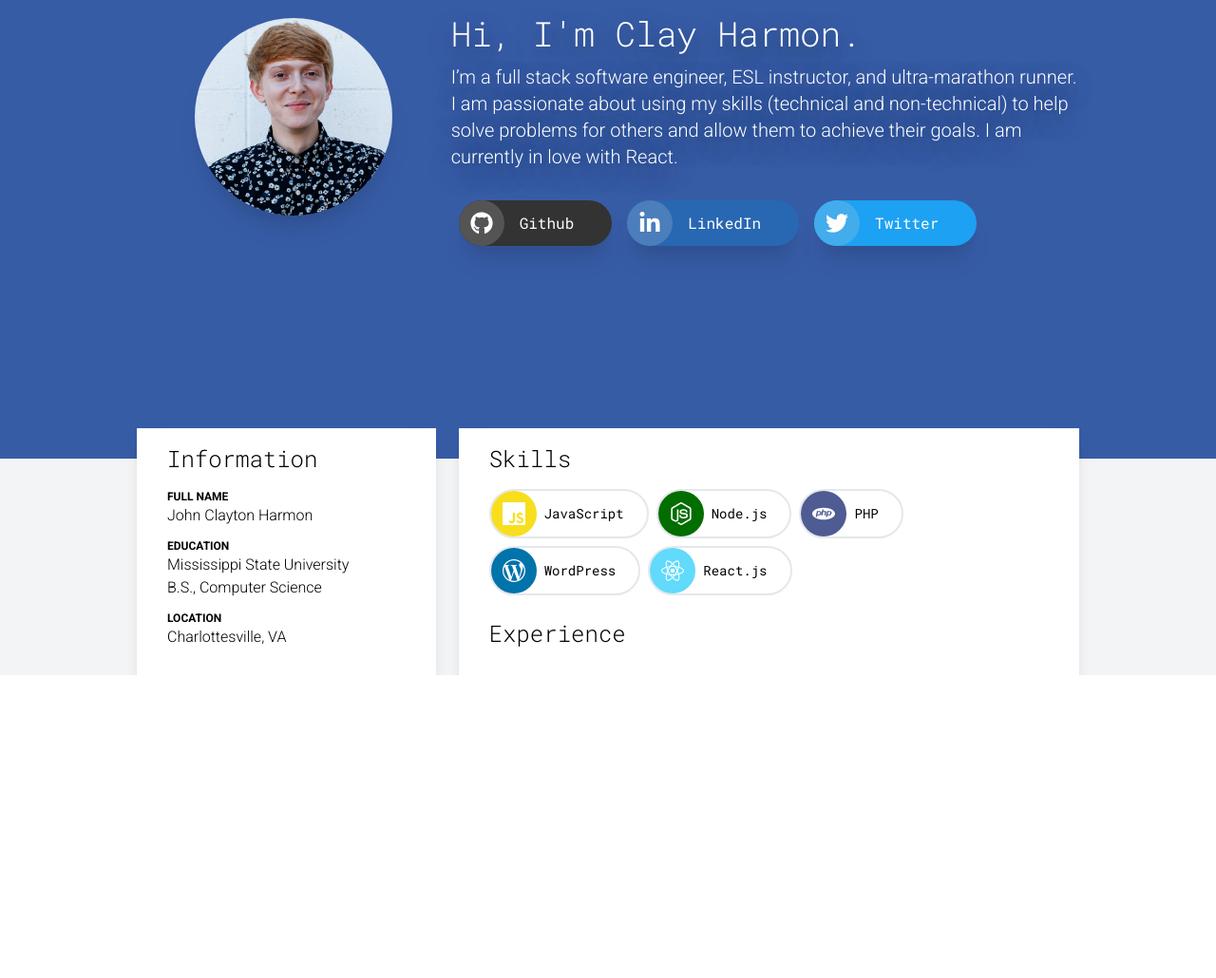
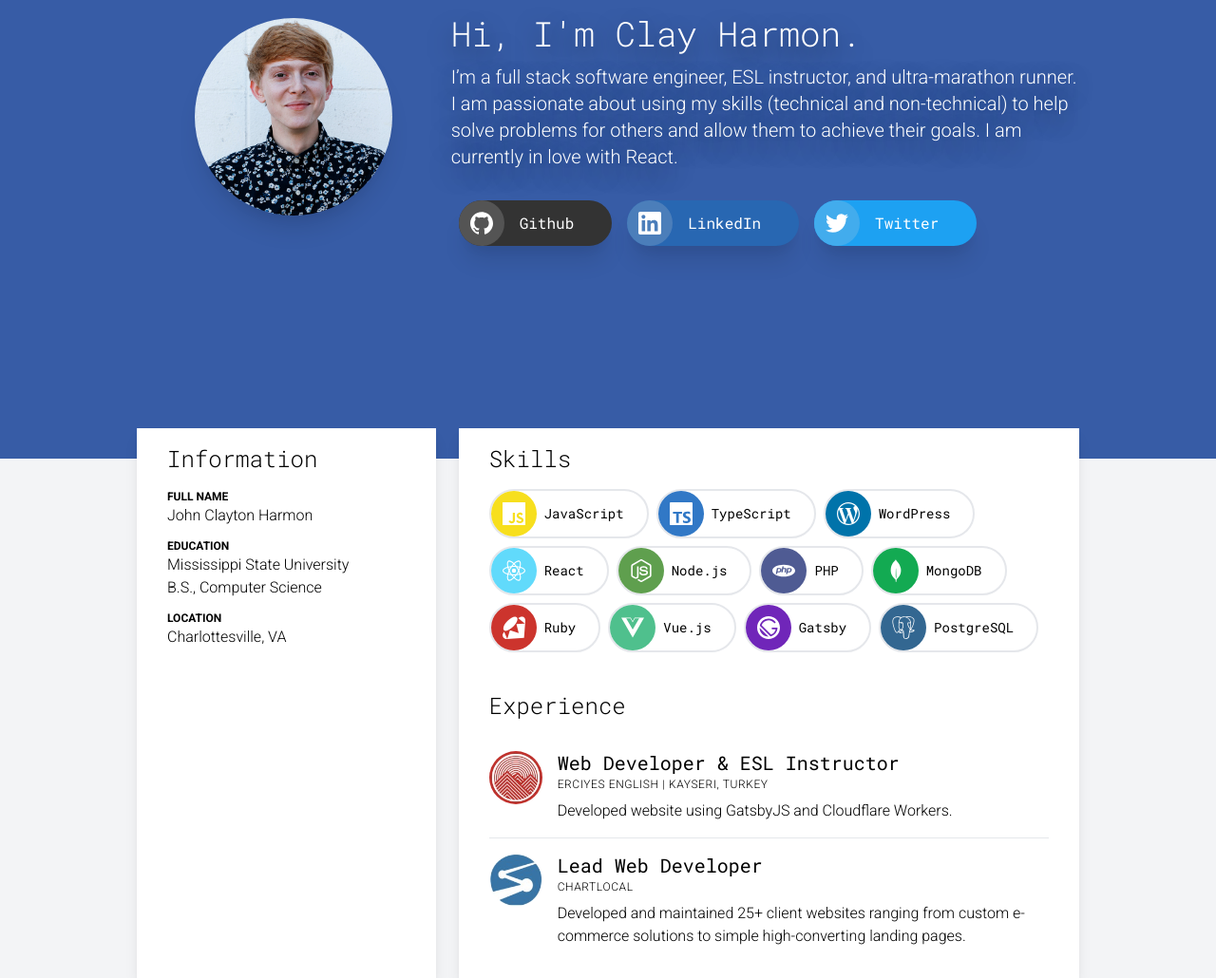
Before and after one commit to clayharmon/clayharmon.me-website, a Gatsby site: page / in a window 1280 px wide. Shown: the part 221-1251 px from the top of the page at 95% size. Before the commit the page ends 932 px from the top, so only its background shows below. Built offline with nearby package versions, Linux system fonts and the light colour scheme; Gatsby itself is replaced by a stand-in of ours.

Commit message:
Add data and experience section

```diff
--- a/gatsby-config.js
+++ b/gatsby-config.js
@@ -14,6 +14,7 @@ module.exports = {
     "gatsby-plugin-postcss",
     "gatsby-plugin-image",
     "gatsby-plugin-react-helmet",
+    "gatsby-transformer-json",
     {
       resolve: "gatsby-plugin-manifest",
       options: {
@@ -40,6 +41,14 @@ module.exports = {
       __key: "pages",
     },
     {
+      resolve: "gatsby-source-filesystem",
+      options: {
+        name: "data",
+        path: "./src/data/",
+      },
+      __key: "data",
+    },
+    {
       resolve: `gatsby-plugin-webfonts`,
       options: {
         fonts: {
--- a/package.json
+++ b/package.json
@@ -25,6 +25,7 @@
     "gatsby-plugin-sharp": "^3.14.1",
     "gatsby-plugin-webfonts": "^2.1.1",
     "gatsby-source-filesystem": "^3.14.0",
+    "gatsby-transformer-json": "^3.14.0",
     "gatsby-transformer-sharp": "^3.14.0",
     "react": "^17.0.1",
     "react-dom": "^17.0.1",
--- /dev/null
+++ b/src/data/jobs.json
@@ -0,0 +1,22 @@
+[
+  {
+    "id": "erciyes-english",
+    "image": {
+      "alt": "Erciyes English",
+      "src": "../images/erciyes-english-logo.jpg"
+    },
+    "title": "Web Developer & ESL Instructor",
+    "subtitle": "Erciyes English | Kayseri, Turkey",
+    "description": "Developed website using GatsbyJS and Cloudflare Workers."
+  },
+  {
+    "id": "chartlocal",
+    "image": {
+      "alt": "ChartLocal",
+      "src": "../images/charlocal-logo.jpg"
+    },
+    "title": "Lead Web Developer",
+    "subtitle": "ChartLocal",
+    "description": "Developed and maintained 25+ client websites ranging from custom e-commerce solutions to simple high-converting landing pages."
+  }
+]
--- /dev/null
+++ b/src/data/skills.json
@@ -0,0 +1,68 @@
+[
+  {
+    "id": "javascript",
+    "name": "JavaScript",
+    "icon": "SiJavascript",
+    "color": "#f7df1e"
+  },
+  {
+    "id": "typescript",
+    "name": "TypeScript",
+    "icon": "SiTypescript",
+    "color": "#3178c6"
+  },
+  {
+    "id": "wordpress",
+    "name": "WordPress",
+    "icon": "SiWordpress",
+    "color": "#0073aa"
+  },
+  {
+    "id": "reactjs",
+    "name": "React",
+    "icon": "SiReact",
+    "color": "#61dafb"
+  },
+  {
+    "id": "nodejs",
+    "name": "Node.js",
+    "icon": "SiNodedotjs",
+    "color": "#5f9f4e"
+  },
+  {
+    "id": "php",
+    "name": "PHP",
+    "icon": "SiPhp",
+    "color": "#4F5B93"
+  },
+  {
+    "id": "mongodb",
+    "name": "MongoDB",
+    "icon": "SiMongodb",
+    "color": "#13aa52"
+  },
+  {
+    "id": "ruby",
+    "name": "Ruby",
+    "icon": "SiRuby",
+    "color": "#CC342D"
+  },
+  {
+    "id": "vuejs",
+    "name": "Vue.js",
+    "icon": "SiVuedotjs",
+    "color": "#4fc08d"
+  },
+  {
+    "id": "gatsbyjs",
+    "name": "Gatsby",
+    "icon": "SiGatsby",
+    "color": "#7026b9"
+  },
+  {
+    "id": "postgresql",
+    "name": "PostgreSQL",
+    "icon": "SiPostgresql",
+    "color": "#336791"
+  }
+]
--- /dev/null
+++ b/src/data/socials.json
@@ -0,0 +1,26 @@
+[
+  {
+    "id": "github",
+    "name": "Github",
+    "icon": "SiGithub",
+    "url": "https://github.com/clayharmon",
+    "bgcolor": "#333333",
+    "iconcolor": "#545454"
+  },
+  {
+    "id": "linkedin",
+    "name": "LinkedIn",
+    "icon": "SiLinkedin",
+    "url": "https://www.linkedin.com/in/johncharmon/",
+    "bgcolor": "#2867b2",
+    "iconcolor": "#4b7eba"
+  },
+  {
+    "id": "twitter",
+    "name": "Twitter",
+    "icon": "SiTwitter",
+    "url": "https://twitter.com/clayhermon",
+    "bgcolor": "#1da1f2",
+    "iconcolor": "#42aced"
+  }
+]
--- a/src/layout/layout.css
+++ b/src/layout/layout.css
@@ -88,30 +88,6 @@ h3 {
   text-shadow: rgb(0 0 0 / 50%) 0px 10px 25px;
 }
 
-.link.github {
-  background-color: #333333;
-}
-
-.link.linkedin {
-  background-color: #2867b2;
-}
-
-.link.twitter {
-  background-color: #1da1f2;
-}
-
-.link.github > .icon {
-  background-color: #545454;
-}
-
-.link.linkedin > .icon {
-  background-color: #4b7eba;
-}
-
-.link.twitter > .icon {
-  background-color: #42aced;
-}
-
 .skill {
   @apply relative;
   @apply font-mono;
@@ -138,22 +114,3 @@ h3 {
   @apply p-3;
   @apply text-white;
 }
-
-.skill.javascript > .icon {
-  background-color: #f7df1e;
-}
-.skill.nodejs > .icon {
-  background-color: #026e00;
-}
-
-.skill.php > .icon {
-  background-color: #4f5b93;
-}
-
-.skill.wordpress > .icon {
-  background-color: #0073aa;
-}
-
-.skill.reactjs > .icon {
-  background-color: #61dafb;
-}
--- a/src/pages/index.tsx
+++ b/src/pages/index.tsx
@@ -1,15 +1,102 @@
-import { StaticImage } from "gatsby-plugin-image";
+import {
+  GatsbyImage,
+  getImage,
+  ImageDataLike,
+  StaticImage,
+} from "gatsby-plugin-image";
+import { graphql, PageProps } from "gatsby";
 import * as React from "react";
 import Layout from "../layout/Layout";
-import { FaGithub, FaLinkedinIn, FaTwitter } from "react-icons/fa";
-import {
-  SiJavascript,
-  SiNodedotjs,
-  SiPhp,
-  SiReact,
-  SiWordpress,
-} from "react-icons/si";
-const IndexPage = () => {
+import * as Icon from "react-icons/si";
+import { IconType } from "react-icons";
+
+export const query = graphql`
+  query {
+    skills: allSkillsJson {
+      nodes {
+        id
+        name
+        icon
+        color
+      }
+    }
+    socials: allSocialsJson {
+      nodes {
+        id
+        name
+        icon
+        url
+        bgcolor
+        iconcolor
+      }
+    }
+    jobs: allJobsJson {
+      nodes {
+        id
+        title
+        subtitle
+        description
+        image {
+          alt
+          src {
+            childImageSharp {
+              gatsbyImageData
+            }
+          }
+        }
+      }
+    }
+  }
+`;
+
+interface Skill {
+  id: string;
+  name: string;
+  icon: string;
+  color: string;
+}
+
+interface Social {
+  id: string;
+  name: string;
+  icon: string;
+  url: string;
+  bgcolor: string;
+  iconcolor: string;
+}
+
+interface Job {
+  id: string;
+  title: string;
+  subtitle: string;
+  description: string;
+  image: {
+    alt: string;
+    src: {
+      childImageSharp: {
+        gatsbyImageData: ImageDataLike;
+      };
+    };
+  };
+}
+interface IndexPageProps extends PageProps {
+  data: {
+    skills: {
+      nodes: Skill[];
+    };
+    socials: {
+      nodes: Social[];
+    };
+    jobs: {
+      nodes: Job[];
+    };
+  };
+}
+
+const IndexPage = (props: IndexPageProps) => {
+  const socials = props.data.socials.nodes;
+  const skills = props.data.skills.nodes;
+  const jobs = props.data.jobs.nodes;
   return (
     <Layout>
       <div id="about" className="bg-accent text-white py-32 md:py-56">
@@ -32,39 +119,29 @@ const IndexPage = () => {
               React.
             </p>
             <div className="mt-4">
+              {socials.map((social) => {
+                const { id, name, icon, url, bgcolor, iconcolor } = social;
+
+                const IconComponent = (Icon as any)[icon] as IconType;
+                return (
                   <a
+                    key={id}
                     target="_blank"
                     rel="noreferrer"
-                href="https://github.com/clayharmon"
-                className="link github"
+                    href={url}
+                    className="link"
+                    style={{ backgroundColor: bgcolor }}
                   >
-                <span className="icon">
-                  <FaGithub />
+                    <span
+                      className="icon"
+                      style={{ backgroundColor: iconcolor }}
+                    >
+                      <IconComponent />
                     </span>
-                <span>Github</span>
+                    <span>{name}</span>
                   </a>
-              <a
-                target="_blank"
-                rel="noreferrer"
-                href="https://www.linkedin.com/in/johncharmon/"
-                className="link linkedin"
-              >
-                <span className="icon">
-                  <FaLinkedinIn />
-                </span>
-                <span>LinkedIn</span>
-              </a>
-              <a
-                target="_blank"
-                rel="noreferrer"
-                href="https://twitter.com/clayhermon"
-                className="link twitter"
-              >
-                <span className="icon">
-                  <FaTwitter />
-                </span>
-                <span>Twitter</span>
-              </a>
+                );
+              })}
             </div>
           </div>
         </div>
@@ -93,38 +170,54 @@ const IndexPage = () => {
           <div className="py-4 px-8 bg-white shadow-lg mt-8 md:-mt-8 col-span-2">
             <h2 className="mb-4">Skills</h2>
             <div className="flex flex-wrap justify-center md:justify-start">
-              <span className="skill javascript">
-                <span className="icon">
-                  <SiJavascript />
+              {skills.map((skill) => {
+                const { id, color, icon, name } = skill;
+
+                const IconComponent = (Icon as any)[icon] as IconType;
+                return (
+                  <span key={id} className={`skill ${id}`}>
+                    <span className="icon" style={{ backgroundColor: color }}>
+                      <IconComponent />
                     </span>
-                <span>JavaScript</span>
+                    <span>{name}</span>
                   </span>
-              <span className="skill nodejs">
-                <span className="icon">
-                  <SiNodedotjs />
-                </span>
-                <span>Node.js</span>
-              </span>
-              <span className="skill php">
-                <span className="icon">
-                  <SiPhp />
-                </span>
-                <span>PHP</span>
-              </span>
-              <span className="skill wordpress">
-                <span className="icon">
-                  <SiWordpress />
-                </span>
-                <span>WordPress</span>
-              </span>
-              <span className="skill reactjs">
-                <span className="icon">
-                  <SiReact />
-                </span>
-                <span>React.js</span>
-              </span>
+                );
+              })}
             </div>
-            <h2 className="mt-4">Experience</h2>
+            <h2 className="mt-8 mb-4">Experience</h2>
+            <div className="text-left">
+              {jobs.map((job) => {
+                const { id, title, subtitle, description, image } = job;
+                const imageData = getImage(
+                  image.src.childImageSharp.gatsbyImageData
+                );
+                return (
+                  <div
+                    key={id}
+                    className="flex py-4 border-t border-gray-200 border-solid first:border-t-0"
+                  >
+                    <div className="pr-4">
+                      {imageData ? (
+                        <GatsbyImage
+                          image={imageData}
+                          alt={image.alt}
+                          className="w-14 rounded-full overflow-hidden"
+                        />
+                      ) : null}
+                    </div>
+                    <div>
+                      <h2 className="text-xl font-normal pb-0.5 leading-tight">
+                        {title}
+                      </h2>
+                      <h3 className="mb-2 font-light tracking-wider">
+                        {subtitle}
+                      </h3>
+                      <p>{description}</p>
+                    </div>
+                  </div>
+                );
+              })}
+            </div>
           </div>
         </div>
       </div>
--- a/tailwind.config.js
+++ b/tailwind.config.js
@@ -16,7 +16,7 @@ module.exports = {
     },
   },
   variants: {
-    extend: {},
+    extend: { borderWidth: ["first"] },
   },
   plugins: [],
 };
```
Also changed, not shown: src/images/charlocal-logo.jpg (added), src/images/erciyes-english-logo.jpg (added), 1 other file. Lines whose indentation alone changed are shown as unchanged.
